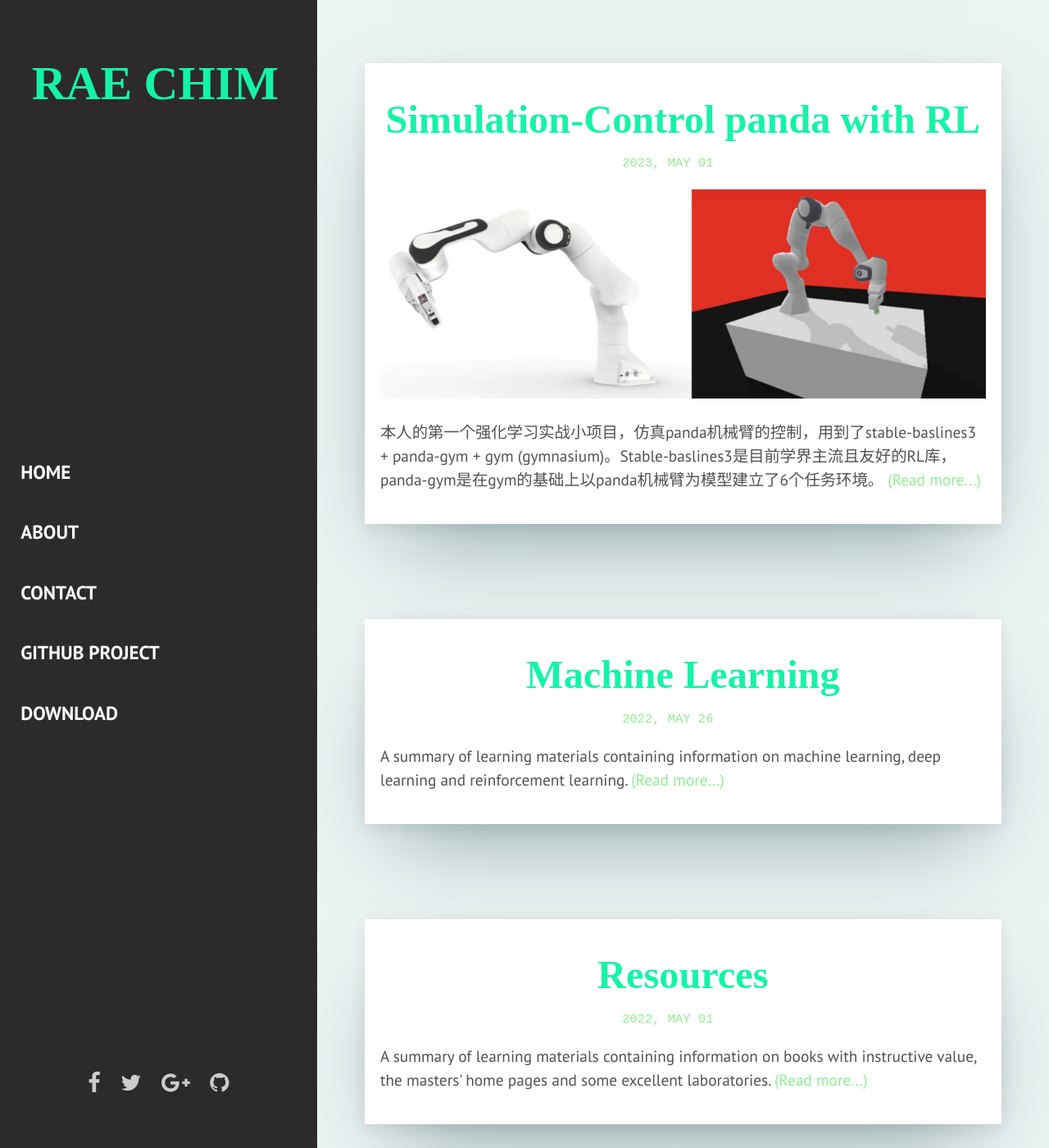
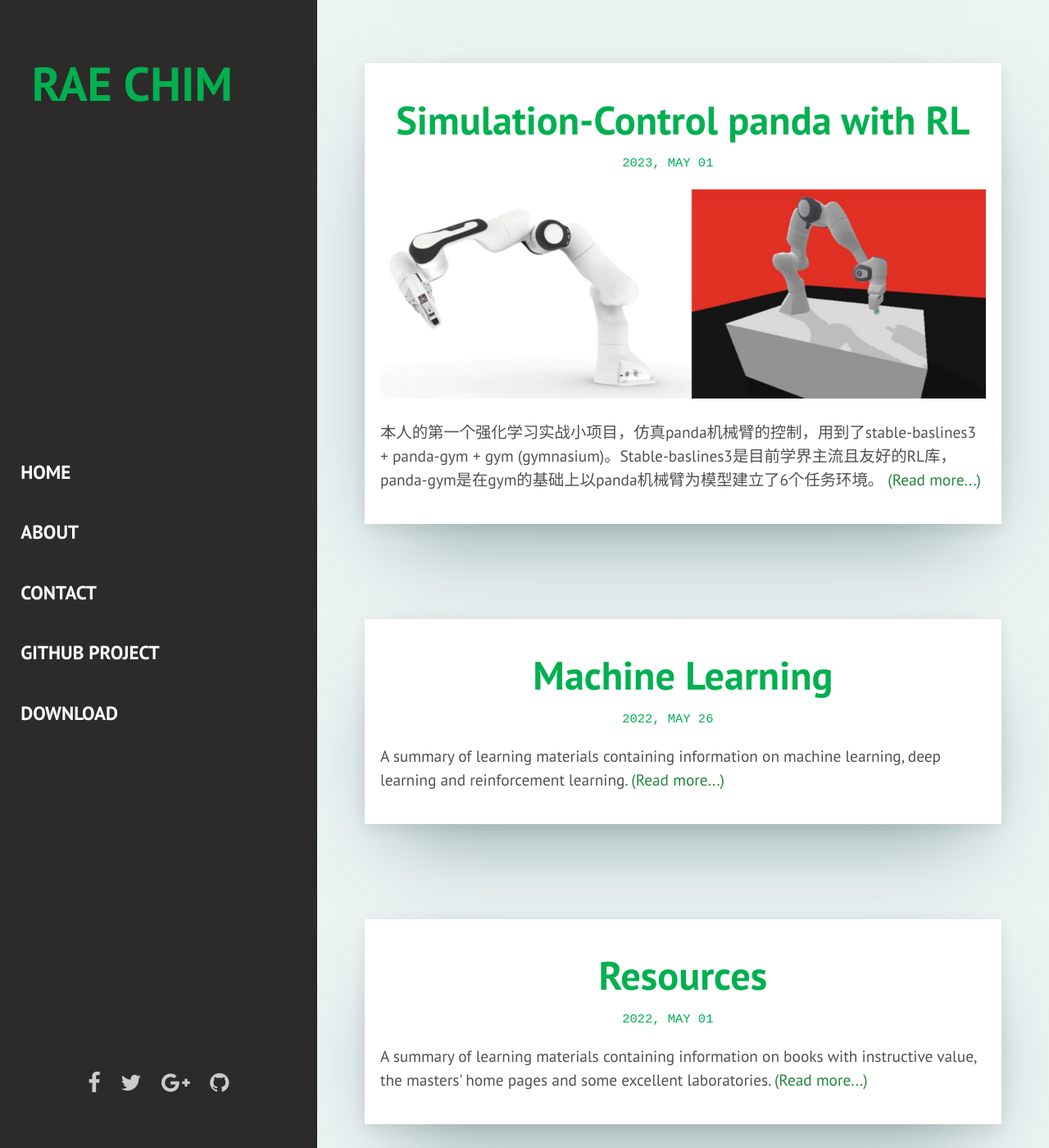
Before and after one commit to RaeChim/RaeChim.github.io, a Jekyll site: the page built from index.html, in a window 1280 px wide and 1400 px high. Shown: the whole window at 82% size. Built offline with Jekyll 4.4.1, drawn with Linux system fonts in a browser that asks for light colours; some web fonts are replaced; the list of posts is cut into pages by our own code.

Commit message:
change color

```diff
--- a/assets/css/main.css
+++ b/assets/css/main.css
@@ -751,7 +751,7 @@ img {
 }
 
 a {
-  color: #15F3A8;
+  color: #22863a;
   text-decoration: none;
 }
 a:hover {
@@ -846,8 +846,8 @@ pre code {
 }
 
 .sidebar-logo .logo {
-  font-family: 'Finger Paint', cursive;
-  color: #15F3A8;
+  font-family: revert;
+  color: #00B050;
   text-transform: uppercase;
   text-decoration: none;
   font-size: 3rem;
@@ -897,27 +897,27 @@ pre code {
   padding: 1rem;
 }
 .main-article .title-article, .main-article .page-title, .main-article .post-title, .page-article .title-article, .page-article .page-title, .page-article .post-title, .post .title-article, .post .page-title, .post .post-title {
-  font-family: 'Finger Paint', cursive;
+  font-family: revert;
   margin-bottom: 0;
   -webkit-transition: all .3s;
   transition: all .3s;
-  color: #15F3A8;
+  color: #00B050;
   font-size: 2.5rem;
   margin-top: 0.67rem;
 }
 .main-article .title-article a, .main-article .page-title a, .main-article .post-title a, .page-article .title-article a, .page-article .page-title a, .page-article .post-title a, .post .title-article a, .post .page-title a, .post .post-title a {
-  color: #15F3A8;
+  color: #00B050;
   text-decoration: none;
 }
 .main-article .post-date span, .main-article .page-date span, .page-article .post-date span, .page-article .page-date span, .post .post-date span, .post .page-date span {
   font-size: 0.8rem;
   text-transform: uppercase;
   font-family: monospace;
-  color: lightgreen;
+  color: #00B050;
 }
 .main-article .more, .page-article .more, .post .more {
   text-decoration: none;
-  color: lightgreen;
+  color: #22863a;
 }
 
 img.post-image, img.page-img {
```
